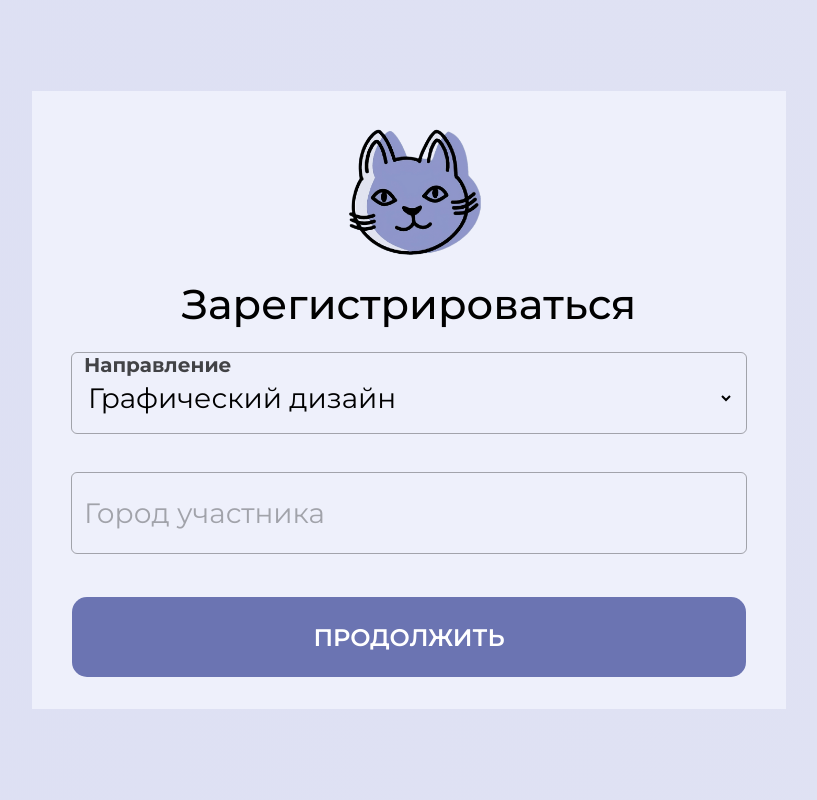
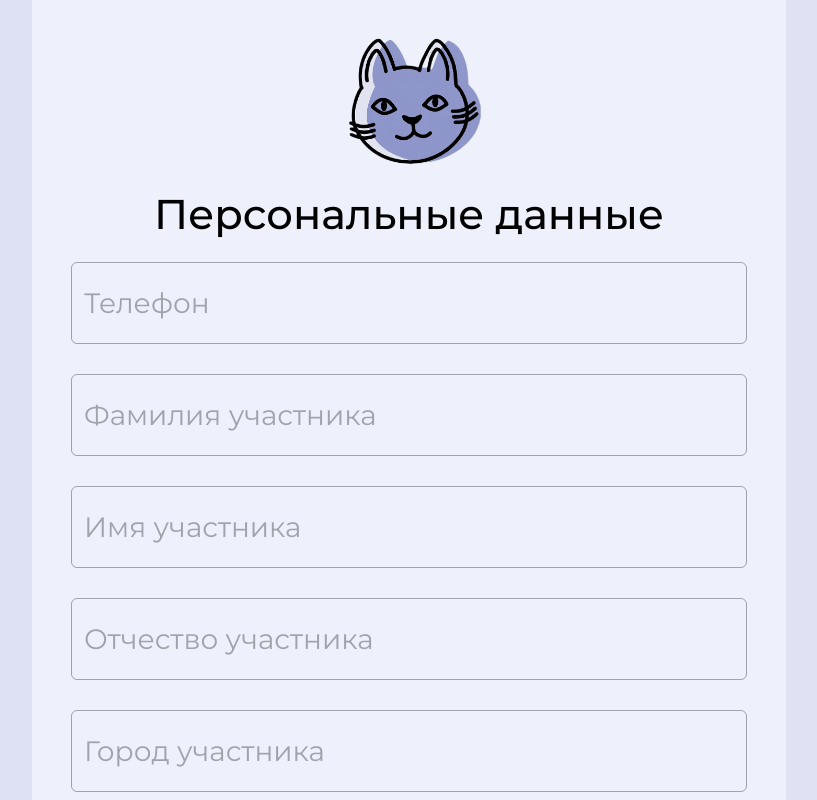
Before and after one commit to HScokies/Art-Digital-Service, a React (Vite) app in the folder Frontend/: page /form in a window 1280 px wide. Shown: the top 800 px of the page, without its empty margins (231-1048 px from the left). Built offline with nearby package versions, Linux system fonts and the light colour scheme.

Commit message:
input fix

```diff
--- a/Frontend/src/assets/styles/default.css
+++ b/Frontend/src/assets/styles/default.css
@@ -97,4 +97,14 @@ body{
 
 input::-webkit-calendar-picker-indicator {
 	display: none !important;
-  }
+}
+
+input::-webkit-outer-spin-button,
+input::-webkit-inner-spin-button {
+    -webkit-appearance: none;
+    margin: 0;
+}
+input[type=number] {
+	appearance: none;
+    -moz-appearance: textfield;
+}
--- a/Frontend/src/components/combobox/style.scss
+++ b/Frontend/src/components/combobox/style.scss
@@ -1,5 +1,5 @@
 .combobox {
-    min-height: 14.5vh;
+    min-height: 13.5vh;
     &_wrapper {
         background: rgba(238, 240, 251, 0.00);
         outline: .1vmin solid rgba(0, 0, 0, 0.32);
--- a/Frontend/src/components/input/index.tsx
+++ b/Frontend/src/components/input/index.tsx
@@ -10,7 +10,7 @@ interface props {
     onChange?: (e: React.ChangeEvent<HTMLInputElement>) => void,
     defaultValue?: any,
     maxlength?: number,
-    datalist?: string
+    datalist?: string,
 }
 
 const Input = ({ label, type, name, required = false, validator, onChange, defaultValue = "", maxlength, datalist = "" }: props) => {
@@ -28,6 +28,7 @@ const Input = ({ label, type, name, required = false, validator, onChange, defau
     }
 
     const handleBlur = async () => {
+        await setValue(value.trim())
         const field = document.getElementById(name) as HTMLInputElement
         if (field?.value.length < 1) {
             if (required) {
--- a/Frontend/src/components/input/style.scss
+++ b/Frontend/src/components/input/style.scss
@@ -1,6 +1,6 @@
 .input {
     cursor: text;
-    min-height: 14.5vh;
+    min-height: 13.5vh;
     &_wrapper {
         position: relative;
         height: 10vh;
@@ -28,18 +28,17 @@
         &-field {
             display: block;
             font-size: 3.5vh;
-            display: none;
             width: 100%;
             &::-ms-reveal{
                 display: none;
             }
             &.active{
-                display: block;
                 margin-top: 2vh;
             }
         }
 
         &-label {
+            position: absolute;
             cursor: text;
             font-size: 3.5vh;
             color: rgba(0, 0, 0, 0.32);
@@ -49,7 +48,6 @@
             -webkit-transition: all ease-in-out .2s;
 
             &.active{
-                position: absolute;
                 transform: translateY(-3.1vh);
                 font-size: 2.5vh;
                 font-weight: bold;
@@ -59,7 +57,7 @@
     }
     &-error{
         color: #DE3341;
-        font-size: 3.5vh;
+        font-size: 2.5vh;
         visibility: hidden;
         max-width: 100%;
         transform: translateY(-10%);
--- a/Frontend/src/pages/access/style.scss
+++ b/Frontend/src/pages/access/style.scss
@@ -24,7 +24,7 @@
         @media (max-width: 799px) {
             width: 100%;
             padding: 2vh 2vw;
-            height: 100vh;
+            min-height: 100vh;
         }
         &-logo {
             min-width: 10em;
--- a/Frontend/src/pages/personalData/index.tsx
+++ b/Frontend/src/pages/personalData/index.tsx
@@ -2,10 +2,14 @@ import './style.scss'
 import Logo from 'images/logo.webp'
 import { useState } from 'react'
 import { Button, Combobox, Input } from 'src/components'
-import { Option } from 'src/components/combobox'
+import { Validator } from 'src/services'
 
 const PersonalDataPage = () => {
-    const [cases, setCases] = useState<Option[]>([
+    const [hasErrors, setHasErrors] = useState(true);
+
+    const dbdata = {
+        isAdult: true,
+        cases: [
             {
                 value: 0,
                 label: "Графический дизайн"
@@ -46,25 +50,65 @@ const PersonalDataPage = () => {
                 value: 9,
                 label: "Веб-дизайн"
             },
-    ])
+        ],
+        cities: [
+            "Челябинск",
+            "Копейск",
+            "Южноуральск",
+            "Миасс",
+            "Златоуст",
+            "Сосновский муниципальный район"
+        ]
+    }
+
+    const validateFields = () => {
+
+    }
+
+    const validateNumberField = (e: React.ChangeEvent<HTMLInputElement>) => {
+        if (isNaN(+e.target.value)){
+            e.target.value = ""
+        }
+        validateFields()
+    }
+
     return (
         <div className="authpage">
             <div className="authpage_modal">
                 <img alt='logo' src={Logo} draggable={false} className='authpage_modal-logo' />
-                <h1 className='authpage_modal-title'>Зарегистрироваться</h1>
-                <form id='login-form'>
-                    <Combobox label='Направление' options={cases} />
-                    <Input datalist={"countries"} label='Город участника' type='text' name='city' required={true} />
-                    <datalist id='countries'>
-                        <option value="Челябинск"></option>
-                        <option value="Копейск"></option>
-                        <option value="Южноуральск"></option>
-                        <option value="Миасс"></option>
-                        <option value="Златоуст"></option>
-                        <option value="Сосновский муниципальный район"></option>
+                <h1 className='authpage_modal-title'>Персональные данные</h1>
+                <form id='personaldata-form'>
+                    {
+                        dbdata.isAdult ?
+                            null :
+                            <Input onChange={validateFields} label='Полное имя родителя' type='text' name='parentName' required={true} />
+                    }
+                    <Input onChange={validateFields} label='Телефон' type='tel' name='phone' required={true} />
+                    <Input onChange={validateFields} label='Фамилия участника' type='text' name='lastName' required={true} />
+                    <Input onChange={validateFields} label='Имя участника' type='text' name='firstName' required={true} />
+                    <Input onChange={validateFields} label='Отчество участника' type='text' name='middleName' required={true} />
+                    <Input onChange={validateFields} datalist="Cities" label='Город участника' type='text' name='city' required={true} />
+                    <datalist id='Cities'>
+                        {
+                            dbdata.cities.map((city, index) => (
+                                <option key={index} value={city}></option>
+                            ))
+                        }
                     </datalist>
+                    <Input onChange={validateFields} label='Учебное заведение' type='text' name='institution' required={true} />
+                    {
+                        dbdata.isAdult ?
+                            <>
+                                <Input onChange={validateNumberField} label='Курс' type='number' name='grade' required={true} validator={Validator.validateGradeStudent} />
+                                <Input onChange={validateFields} label='Специальность' type='text' name='speciality' required={true} />
+                            </> :
+                            <>
+                                <Input onChange={validateNumberField} label='Класс' type='text' name='grade' required={true} validator={Validator.validateGradeSchool} />
+                            </>
+                    }
+                    <Combobox label='Направление' options={dbdata.cases} />
                 </form>
-                <Button isActive={true}>Продолжить</Button>
+                <Button isActive={!hasErrors}>Продолжить</Button>
             </div>
         </div>
     )
--- a/Frontend/src/pages/register/index.tsx
+++ b/Frontend/src/pages/register/index.tsx
@@ -33,7 +33,7 @@ const RegisterPage = () => {
                 <img alt='logo' src={Logo} draggable={false} className='authpage_modal-logo' />
                 <h1 className='authpage_modal-title'>Зарегистрироваться</h1>
                 <form id='login-form'>
-            <Input label='Адрес электронной почты' type='email' name='email' required={true} validator={Validator.validateEmail} onChange={handleChange}  defaultValue={Email} />
+                    <Input label='Адрес электронной почты' type='email' name='email' required={true} validator={Validator.validateEmail} onChange={handleChange} defaultValue={Email} />
                     <Combobox label='Тип учетной записи' options={userTypes} />
                     <Input label='Пароль' type='password' name='password' required={true} validator={Validator.validatePassword} onChange={handleChange} maxlength={24} />
                 </form>
--- a/Frontend/src/services/validator.ts
+++ b/Frontend/src/services/validator.ts
@@ -24,4 +24,18 @@ export class Validator{
             return "Должен содержать латинские буквы"
         return "";
     }
+
+    static validateGradeStudent = (_grade: string): string => {
+        const grade = +_grade;
+        if (isNaN(grade) || grade < 1 || grade > 11)
+            return "Укажите корректный номер курса";
+        return ""
+    }
+
+    static validateGradeSchool = (_grade: string): string => {
+        const grade = +_grade;
+        if (isNaN(grade) || grade < 1 || grade > 11)
+            return "Укажите корректный класс";
+        return ""
+    }
 }
```
Lines whose indentation alone changed are shown as unchanged.
